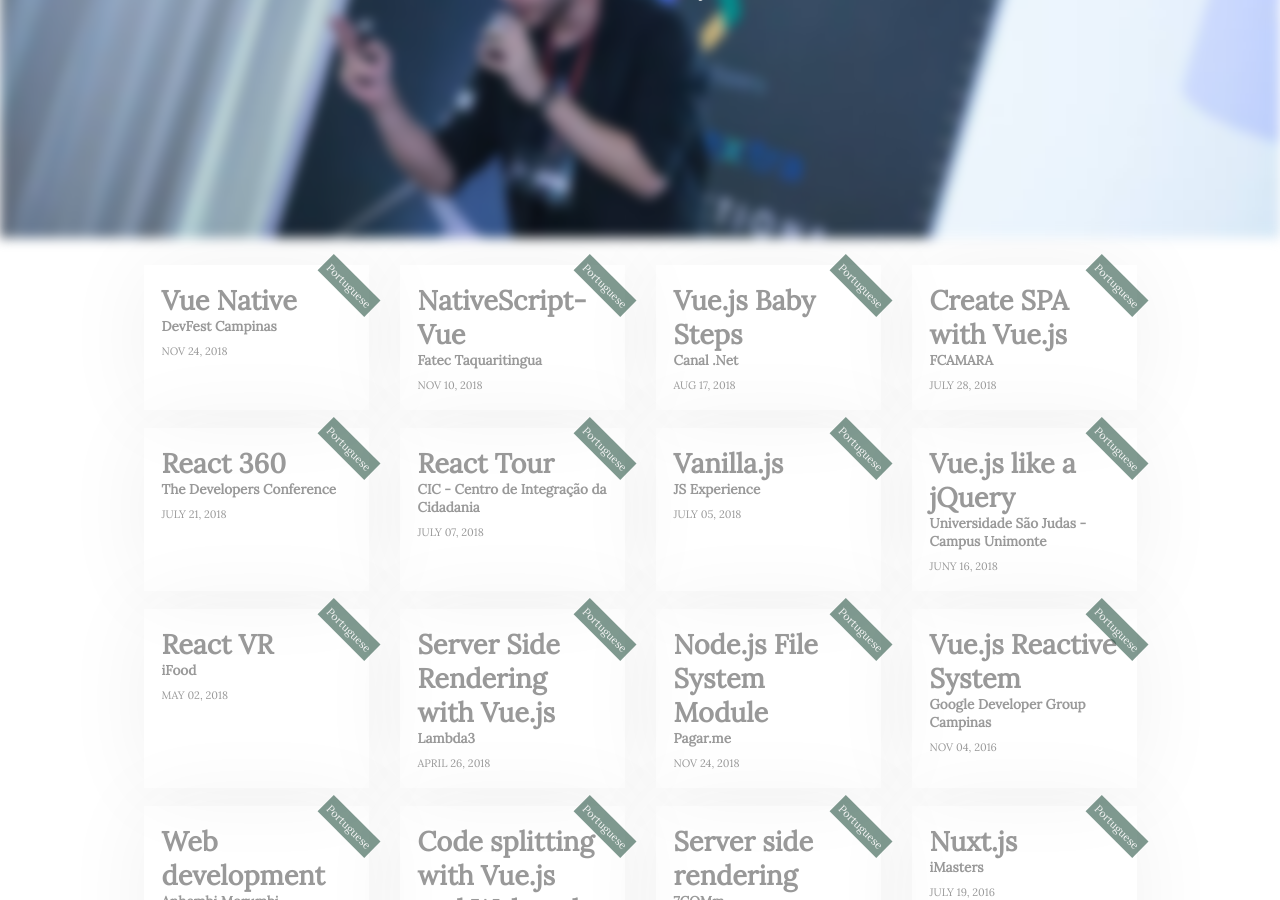
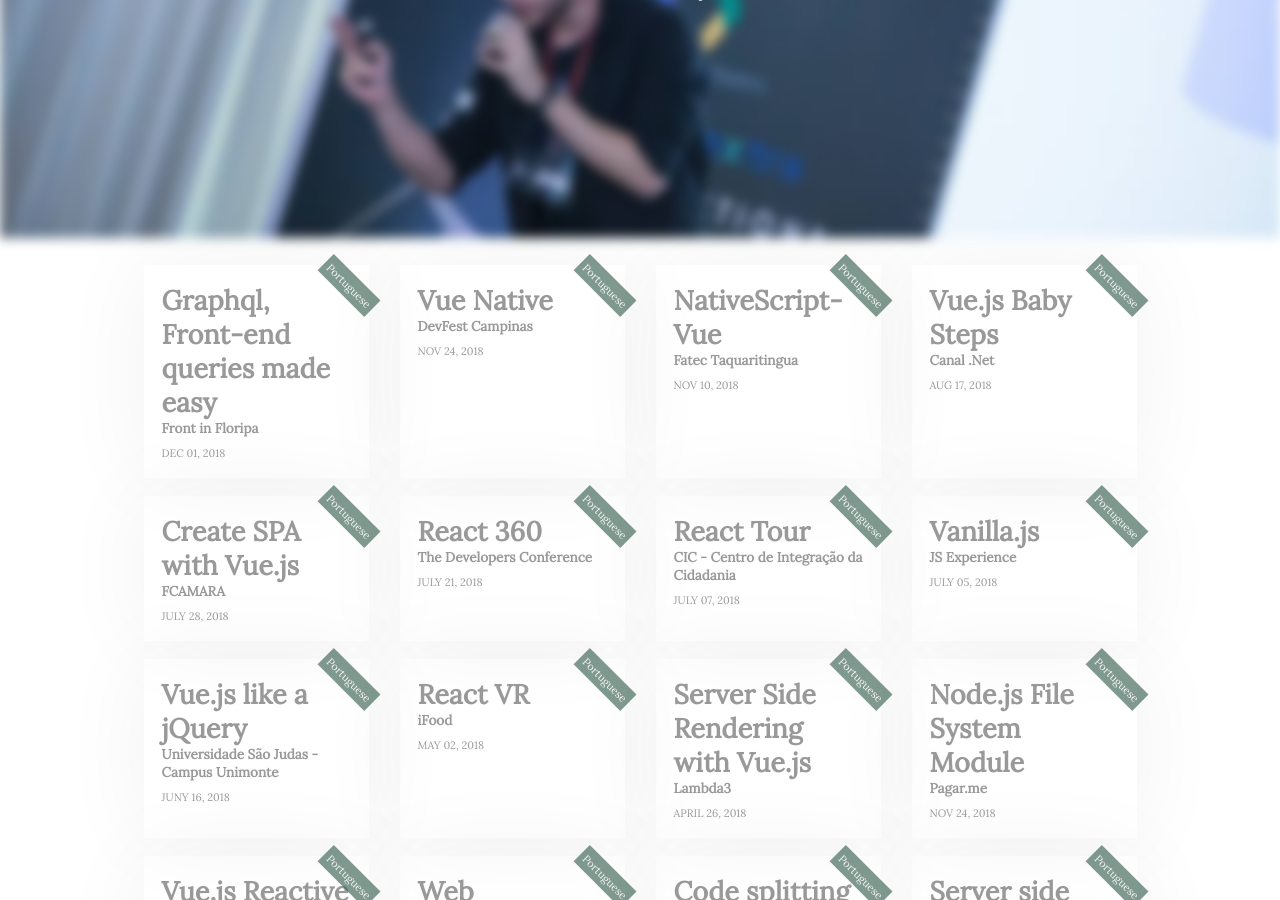
Before and after one commit to Halfeld/website, a Jekyll site: the page built from talks.html, in a window 1280 px wide and 900 px high, scrolled down 392 px. Built offline with Jekyll 4.4.1, drawn with Linux system fonts in a browser that asks for light colours; comment, search, counter and statistics services are not loaded.

Commit message:
add: more one talk

```diff
--- a/_data/talks.yml
+++ b/_data/talks.yml
@@ -1,3 +1,12 @@
+- title: Graphql, Front-end queries made easy
+  date: Dec 01, 2018
+  slides: https://speakerdeck.com/igorhalfeld/graphql-front-queries-made-easy
+  source_code: https://github.com/IgorHalfeld/graphql-front-in-floripa-demo
+  lang: Portuguese
+  from:
+    place: Front in Floripa
+    link: http://frontinfloripa.com.br
+
 - title: Vue Native
   date: Nov 24, 2018
   slides: https://speakerdeck.com/igorhalfeld/wtf-is-vue-native
```
